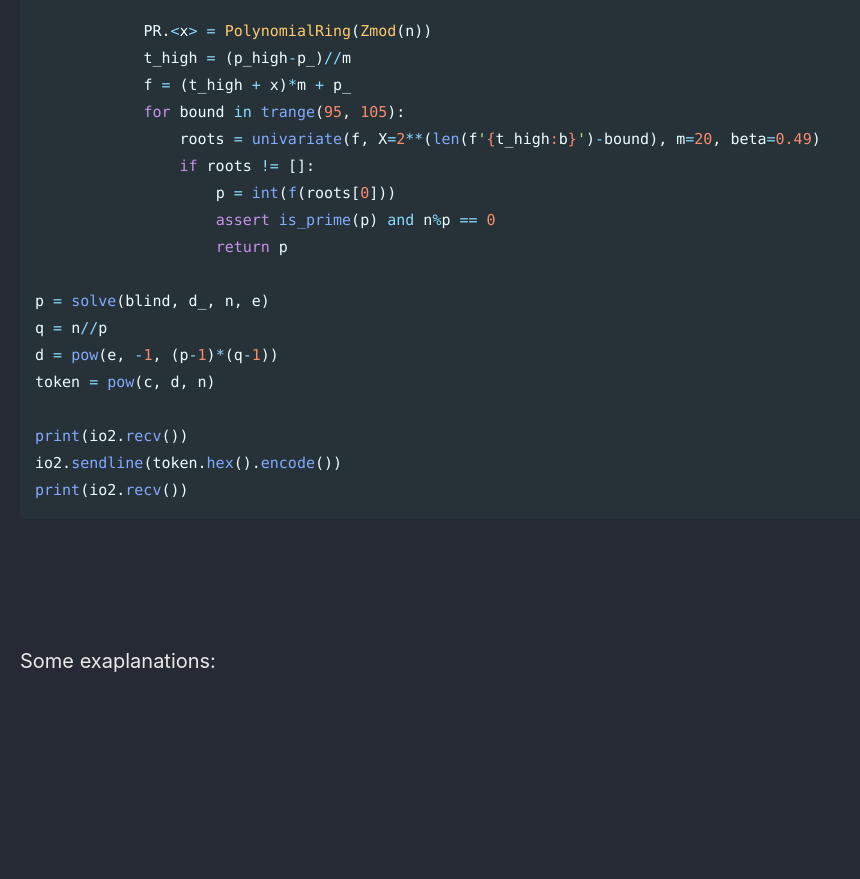
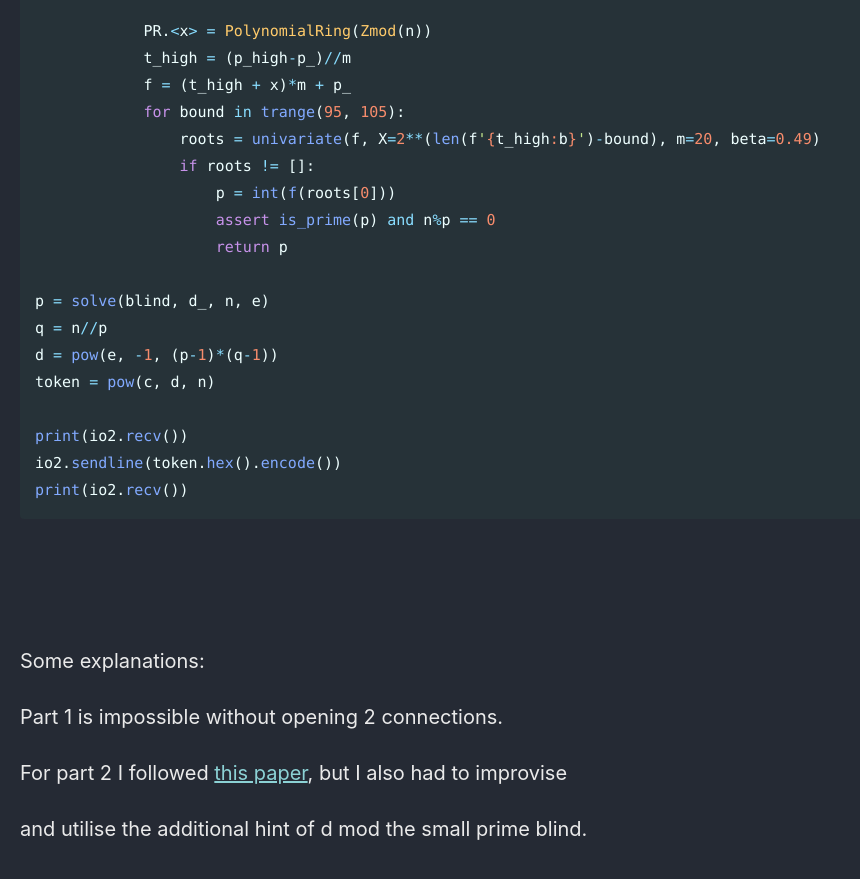
Before and after one commit to Connor-McCartney/Connor-McCartney.github.io, a Jekyll site: the page built from _pages/cryptography/small-roots/d_high.md, in a window 1280 px wide and 900 px high, scrolled down 5571 px. Shown: the top 879 px of the window, without its empty margins (0-860 px from the left). Built offline with Jekyll 4.4.1, drawn with Linux system fonts in a browser that asks for light colours; cached includes are drawn as plain includes; before the commit the page ends 6303 px from its top, so only the background shows below that.

Commit message:
Update d_high.md

```diff
--- a/_pages/cryptography/small-roots/d_high.md
+++ b/_pages/cryptography/small-roots/d_high.md
@@ -230,4 +230,10 @@ print(io2.recv())
 
 <br>
 
-Some exaplanations:
+Some explanations:
+
+Part 1 is impossible without opening 2 connections.
+
+For part 2 I followed [this paper](https://eprint.iacr.org/2024/1329.pdf), but I also had to improvise
+
+and utilise the additional hint of d mod the small prime blind.
```
